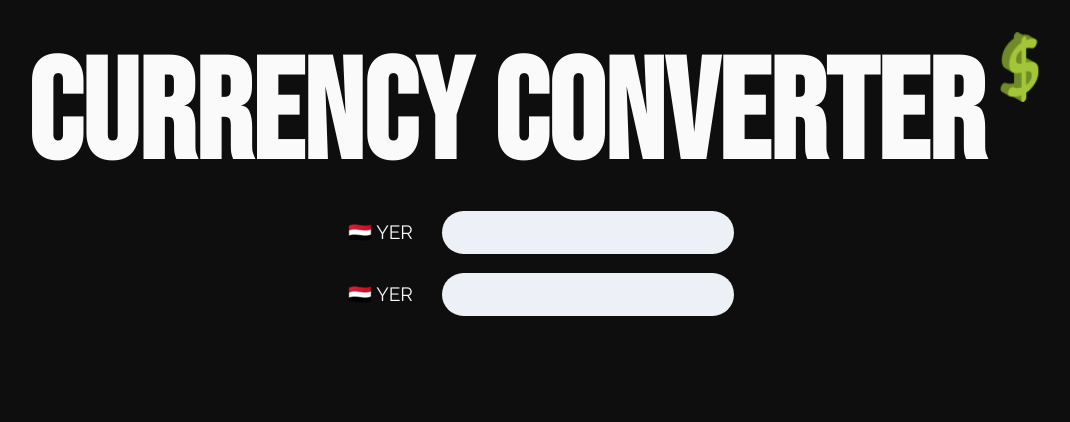
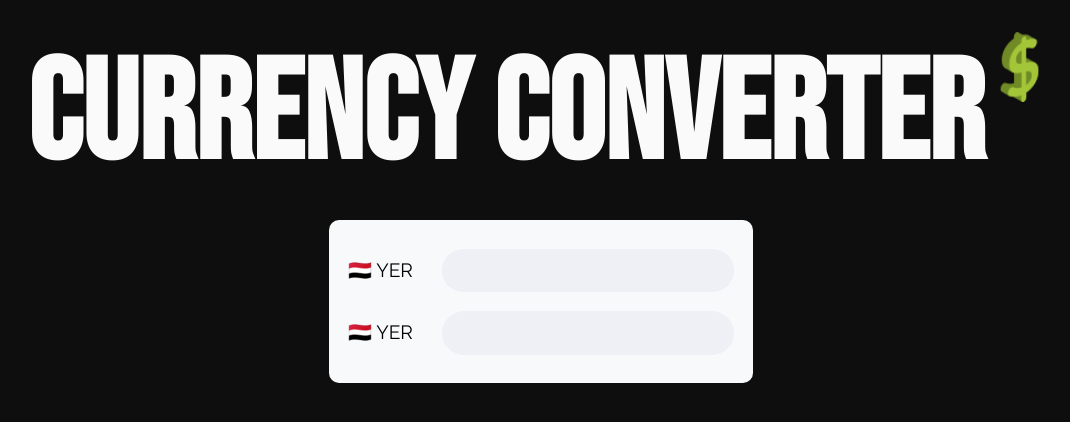
Before and after one commit to scc416/currency-converter, a React (Create React App) app: page / in a window 1280 px wide. Shown: the top 422 px of the page, without its empty margins (99-1169 px from the left). Built offline with nearby package versions, Linux system fonts and the light colour scheme; no server answers.

Commit message:
Update Currency.css

```diff
--- a/src/Components/Currency/Currency.css
+++ b/src/Components/Currency/Currency.css
@@ -3,12 +3,18 @@
   flex-wrap: wrap;
   flex-direction: column;
   font-size: 1.2em;
+  background-color: #f8f9fb;
+  color: #000;
+  padding: 1em;
+  margin-top: 1em;
+  border-radius: 10px;
 }
 
 .CurrencyListItem {
   display: flex;
   margin: 0.5em 0;
   align-items: center;
+
 }
 
 input {
@@ -18,7 +24,7 @@ input {
   margin-left: 1em;
   border-radius: 50px;
   padding: 0 0.7em;
-  background-color: #edf0f6;
+  background-color: #eef0f6;
   outline: none;
   text-align: right;
   font-family: "VT323";
```
